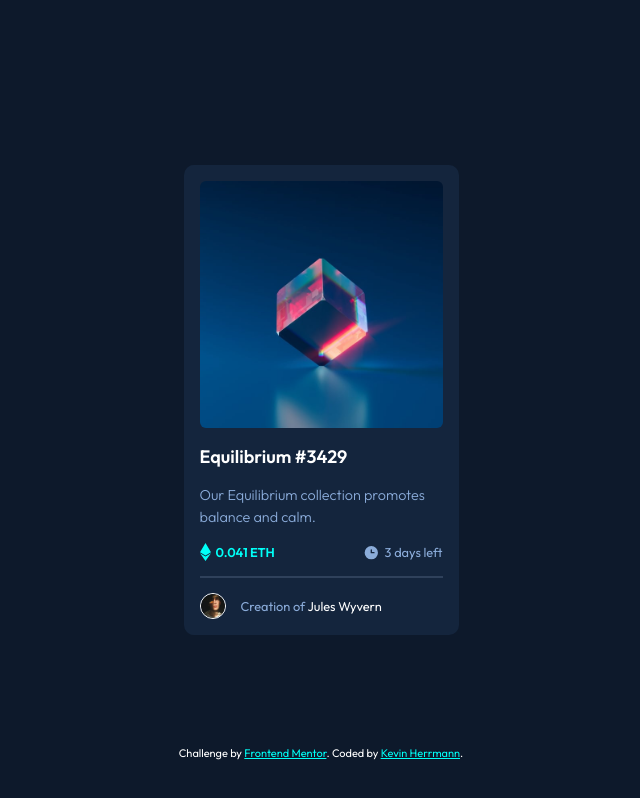
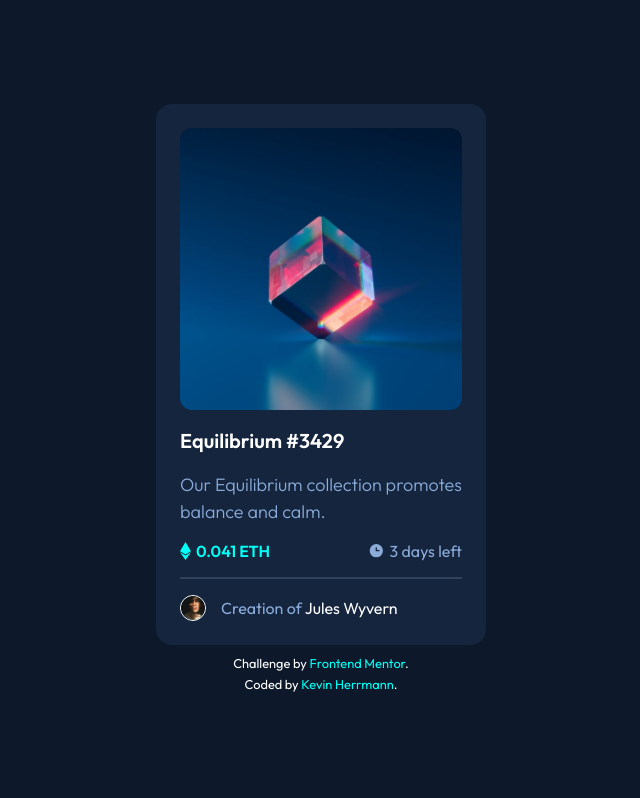
Before and after one commit to kevinx9000/nft-preview-card-component, a plain HTML site: page index.html in a window 1280 px wide. Shown: the whole page, without its empty margins (319-959 px from the left). Drawn offline with Linux system fonts and the light colour scheme.

Commit message:
Add files via upload
revised and refactored for portfolio

```diff
--- a/index.css
+++ b/index.css
@@ -1,66 +1,60 @@
   /* GOOGLE FONT */
   @import url('https://fonts.googleapis.com/css2?family=Outfit:wght@300;400;600&display=swap');
 
-  /* VARIABLES */
+  /* CUSTOM STYLES */
   :root {
+      /* text color   */
       --soft-blue: hsl(215, 51%, 70%);
+      /* accent color */
       --cyan: hsl(178, 100%, 50%);
       /* main background */
       --dark-blue-1: hsl(217, 54%, 11%);
       /* card background */
       --dark-blue-2: hsl(216, 50%, 16%);
-      /* line */
+      /* hr line */
       --dark-blue-3: hsl(215, 32%, 27%);
       --white: hsl(0, 0%, 100%);
-      --font-size: 18px;
-      --font-family: 'Outfit', sans-serif;
   }
 
-  /* RESET STYLES */
+  /* RESET BROWSER STYLES */
   * {
       margin: 0;
       padding: 0;
       box-sizing: border-box;
   }
 
-  /* MAIN AREA */
+  /* LAYOUT */
   body {
-      font-family: var(--font-family);
       background-color: var(--dark-blue-1);
       color: white;
+      font-family: 'Outfit', sans-serif;
+      min-height: 100dvh;
+      display: grid;
+      place-content: center;
   }
 
-  main {
-      /* width: 100%; */
-      min-height: 100vh;
-      display: flex;
-      flex-direction: column;
-      justify-content: center;
-      align-items: center;
-  }
-
-  /* PROFILE CARD */
+  /********** CARD CONTAINER **********/
   .card-container {
       background-color: var(--dark-blue-2);
-      width: 275px;
-      height: 470px;
-      padding: 16px;
+      width: 330px;
+      min-height: 540px;
+      padding: 24px;
       display: flex;
       flex-direction: column;
       justify-content: space-between;
-      border-radius: 10px;
+      border-radius: 16px;
+      gap: 16px;
   }
 
-  /* MAIN IMAGE AND OVERLAY */
+  /***** MAIN IMAGE WITH OVERLAY *****/
   .equilibrium-image-container {
       position: relative;
   }
 
-  #image-equilibrium {
+  #img-equilibrium {
       width: 100%;
-      height: 100%;
-      border-radius: 6px;
-      align-self: center;
+      display: block;
+      border-radius: 12px;
   }
 
   .view-icon-container {
@@ -72,9 +66,8 @@
       height: 100%;
       border-radius: 6px;
       opacity: 0;
-      display: flex;
-      justify-content: center;
-      align-items: center;
+      display: grid;
+      place-content: center;
       transition: all 0.2s ease;
   }
 
@@ -83,9 +76,9 @@
       cursor: pointer;
   }
 
-  /* TEXT AREAS */
+  /***** TEXT SECTIONS *****/
   .card-container h1 {
-      font-size: 18px;
+      font-size: 1.25rem;
       font-weight: 600;
       padding: 2px 0;
   }
@@ -101,14 +94,13 @@
   }
 
   .card-container > h1 + p {
-      font-size: 0.9em;
+      font-size: 1.125em;
       font-weight: 300;
       color: var(--soft-blue);
       line-height: 1.5;
   }
 
   .stats-container {
-      font-size: 0.8em;
       display: flex;
       justify-content: space-between;
       align-items: center;
@@ -134,7 +126,7 @@
       border: 1px solid var(--dark-blue-3);
   }
 
-  /* AVATAR SECTION */
+  /***** AVATAR SECTION *****/
   .avatar-section {
       display: flex;
       align-items: center;
@@ -142,7 +134,6 @@
   }
 
   .avatar-section p {
-      font-size: 0.8em;
       color: var(--soft-blue);
   }
 
@@ -156,20 +147,24 @@
       cursor: pointer;
   }
 
-  #image-avatar {
+  #img-avatar {
       width: 26px;
       border: 1px solid white;
       border-radius: 50%;
   }
 
-  /* ATTRIBUTION */
+  /**********ATTRIBUTION **********/
   .attribution {
-      font-size: 11px;
+      font-size: 0.8rem;
       text-align: center;
-      position: absolute;
-      bottom: 40px;
+      margin-top: 10px;
+  }
+
+  .attribution p {
+      margin: 5px 0;
   }
 
   .attribution a {
       color: var(--cyan);
+      text-decoration: none;
   }
--- a/index.html
+++ b/index.html
@@ -6,14 +6,14 @@
   <meta name="viewport" content="width=device-width, initial-scale=1.0">
   <link rel="icon" type="image/png" sizes="32x32" href="./images/favicon-32x32.png">
   <link rel="stylesheet" href="index.css">
-  <title>Frontend Mentor | NFT preview card component</title>
+  <title>NFT preview card component | Frontend Mentor</title>
 </head>
 
 <body>
   <main>
     <div class="card-container">
       <div class="equilibrium-image-container">
-        <img src="images/image-equilibrium.jpg" alt="" id="image-equilibrium">
+        <img src="images/image-equilibrium.jpg" alt="3D cube graphic" id="img-equilibrium">
         <div class="view-icon-container">
           <img src="images/icon-view.svg" alt="" id="icon-view">
         </div>
@@ -32,13 +32,14 @@
       </div>
       <hr>
       <div class="avatar-section">
-        <img src="images/image-avatar.png" alt="" id="image-avatar">
-        <p> Creation of <a href="#">Jules Wyvern</a></p>
+        <img src="images/image-avatar.png" alt="profile avatar of Juley Wyvern" id="img-avatar">
+        <p>Creation of <a href="#">Jules Wyvern</a></p>
       </div>
     </div>
-    <div class="attribution">Challenge by <a href="https://www.frontendmentor.io?ref=challenge"
-        target="_blank">Frontend Mentor</a>. Coded by <a href="https://www.frontendmentor.io/profile/kevinx9000">Kevin
-        Herrmann</a>.</div>
+    <div class="attribution">
+      <p>Challenge by <a href="https://www.frontendmentor.io?ref=challenge" target="_blank">Frontend Mentor</a>.</p>
+      <p>Coded by <a href="https://www.frontendmentor.io/profile/kevinx9000">Kevin Herrmann</a>.</p>
+    </div>
   </main>
 </body>
 
```
Also changed, not shown: my-screenshots/my-desktop-screenshot-1440.png (added), my-screenshots/my-hover-screenshot.png (added), my-screenshots/my-mobile-screenshot-375.png (added), 1 other file.
